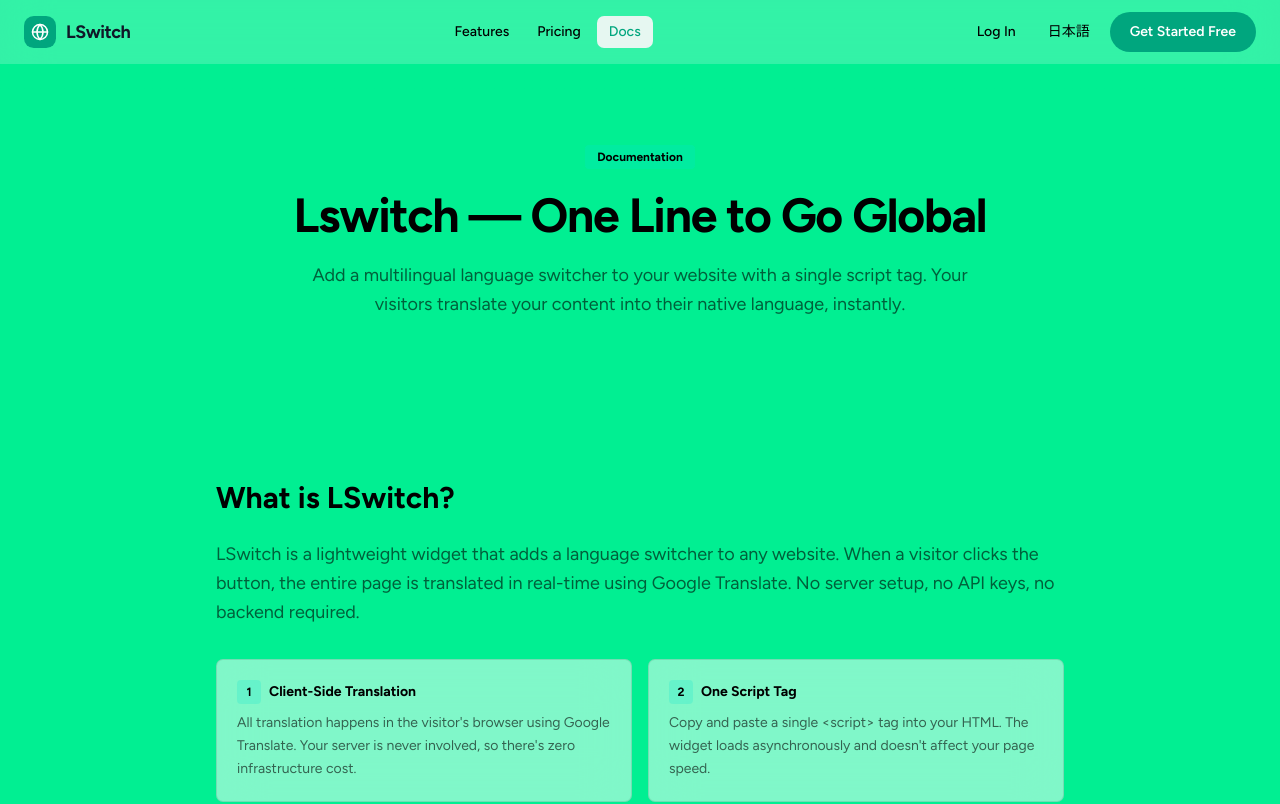
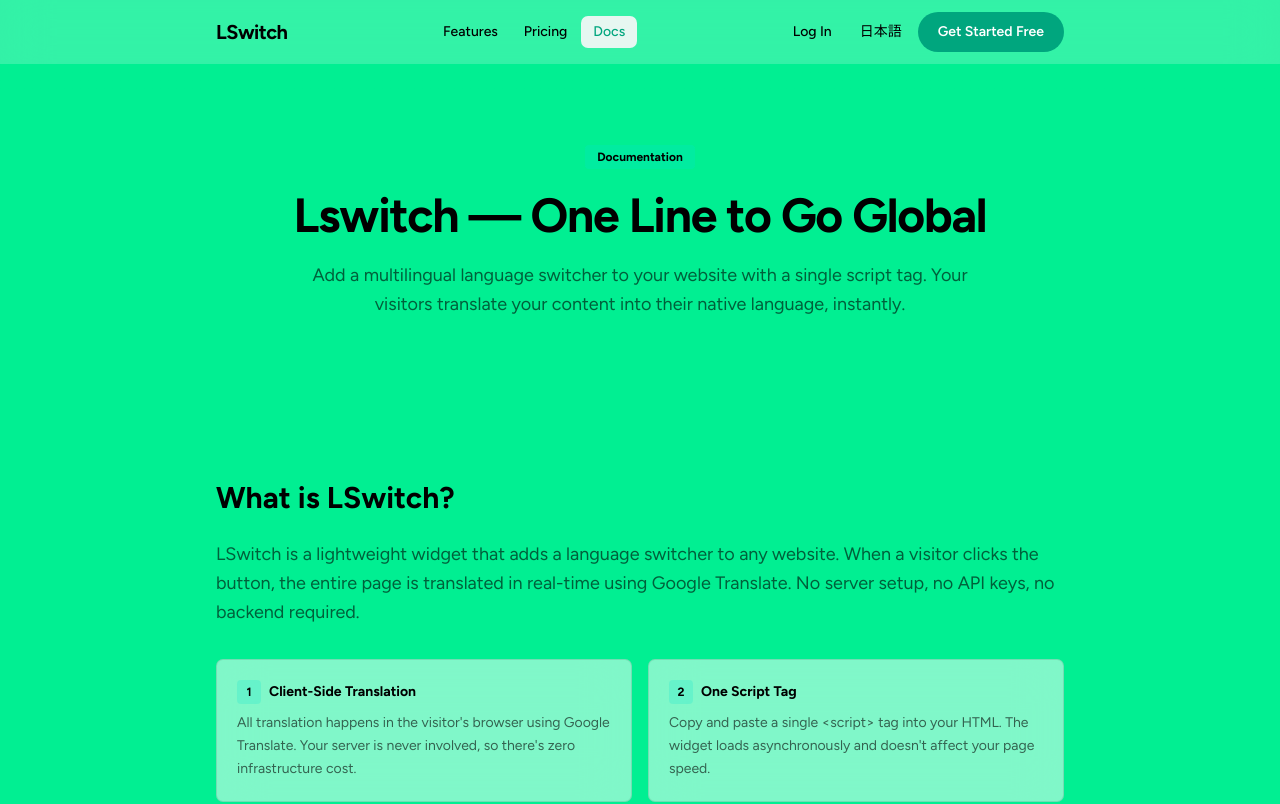
Before and after one commit to farang-dev/language-switcher, a Next.js app: page /en/docs in a window 1280 px wide. Shown: the top 804 px of the page. Built offline with nearby package versions, Linux system fonts and the light colour scheme.

Commit message:
refactor: remove nav icon, larger logo, compact nav width to max-w-4xl

```diff
--- a/src/components/layout/header.tsx
+++ b/src/components/layout/header.tsx
@@ -1,7 +1,6 @@
 "use client";
 
 import Link from "next/link";
-import { Globe } from "lucide-react";
 import { locales, type Dict } from "@/lib/i18n/dictionaries";
 
 export function Header({
@@ -17,16 +16,13 @@
 
   return (
     <header className="sticky top-0 z-50 bg-white/20 backdrop-blur-xl">
-      <div className="max-w-7xl mx-auto px-4 sm:px-6 h-14 sm:h-16 flex items-center justify-between">
-        <Link href={`/${lang}`} className="flex items-center gap-2.5">
-          <div className="w-7 h-7 sm:w-8 sm:h-8 rounded-xl bg-[#00a67e] flex items-center justify-center">
-            <Globe className="h-3.5 w-3.5 sm:h-4.5 sm:w-4.5 text-white" />
-          </div>
-          <span className="font-bold text-base sm:text-lg tracking-tight text-gray-900">
+      <div className="max-w-4xl mx-auto px-6 h-14 sm:h-16 flex items-center justify-between">
+        <Link href={`/${lang}`} className="flex items-center">
+          <span className="font-bold text-lg sm:text-xl tracking-tight text-black">
             {dict.nav.logo}
           </span>
         </Link>
-        <nav className="hidden md:flex items-center gap-1">
+        <nav className="hidden md:flex items-center gap-0.5">
           <Link
             href={`/${lang}#features`}
             className="px-3 py-1.5 text-sm font-medium text-black transition-colors rounded-lg hover:bg-white/30"
@@ -50,7 +46,7 @@
             {dict.nav.docs}
           </Link>
         </nav>
-        <div className="flex items-center gap-2 sm:gap-3">
+        <div className="flex items-center gap-1.5 sm:gap-2">
           <Link
             href={`/${lang}/login`}
             className="hidden sm:inline-flex text-sm font-medium text-black transition-colors px-3 py-2"
```
